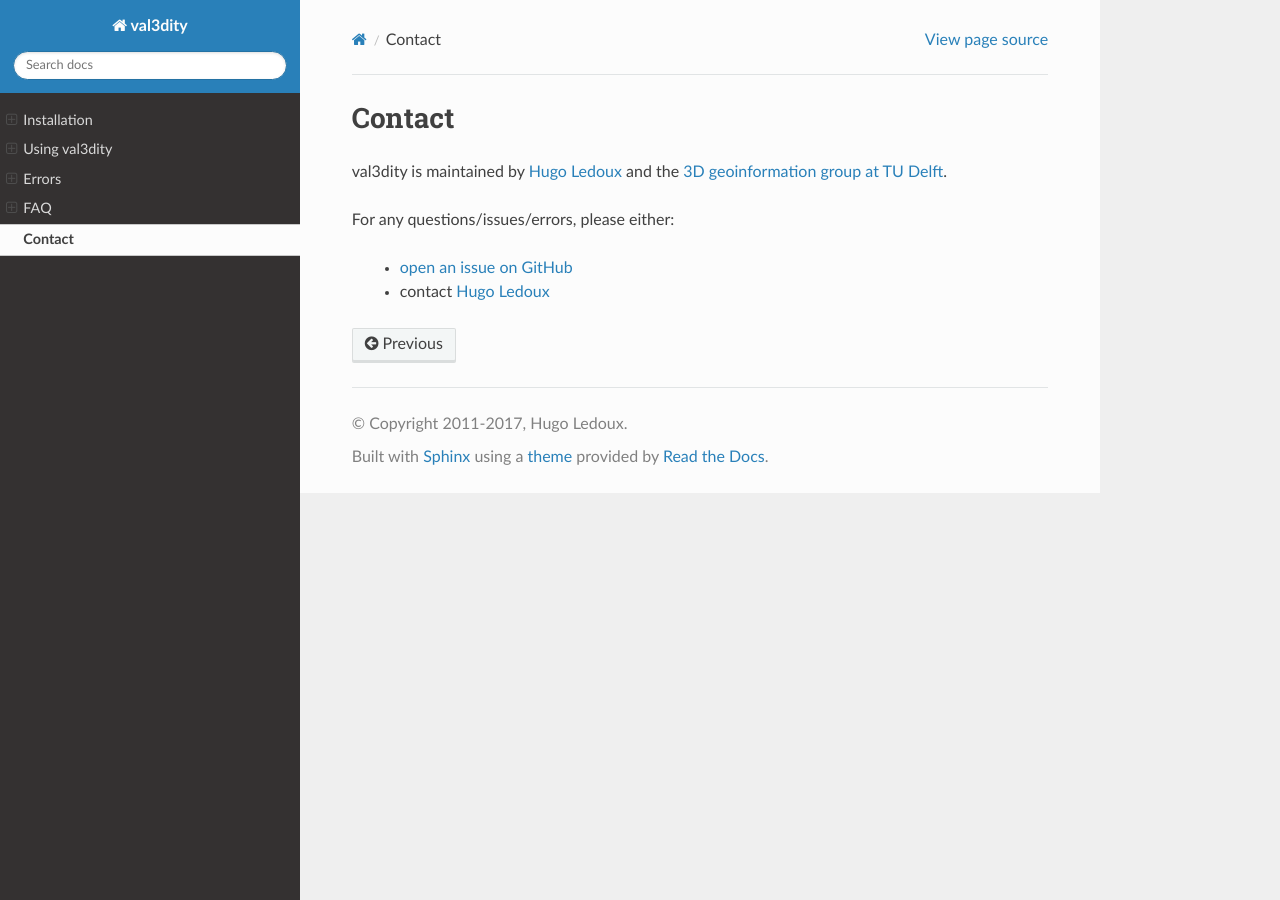
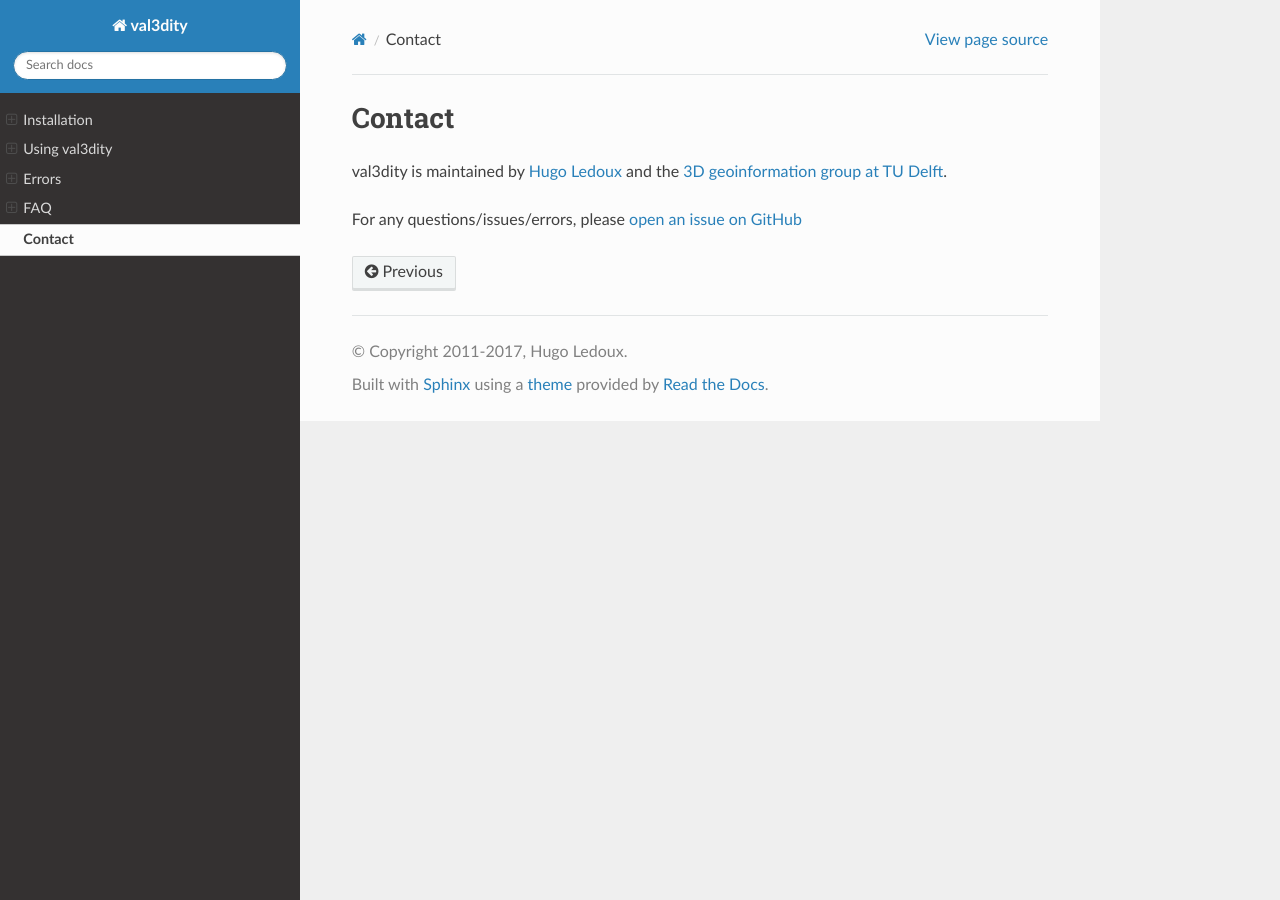
Before and after one commit to tudelft3d/val3dity, a Sphinx documentation site: the page built from docs/contact.rst, in a window 1280 px wide. Built offline with Sphinx 7.4.7 and the Read the Docs theme 2.0.0, drawn with Linux system fonts in a browser that asks for light colours.

Commit message:
I don’t want emails: report issues on github

```diff
--- a/docs/contact.rst
+++ b/docs/contact.rst
@@ -5,7 +5,4 @@ Contact
 
 val3dity is maintained by `Hugo Ledoux <https://3d.bk.tudelft.nl/hledoux>`_ and the `3D geoinformation group at TU Delft <https://3d.bk.tudelft.nl>`_.
 
-For any questions/issues/errors, please either:
-
-  - `open an issue on GitHub <https://github.com/tudelft3d/val3dity/issues>`_
-  - contact `Hugo Ledoux <https://3d.bk.tudelft.nl/hledoux/contact>`_
+For any questions/issues/errors, please `open an issue on GitHub <https://github.com/tudelft3d/val3dity/issues>`_
```
